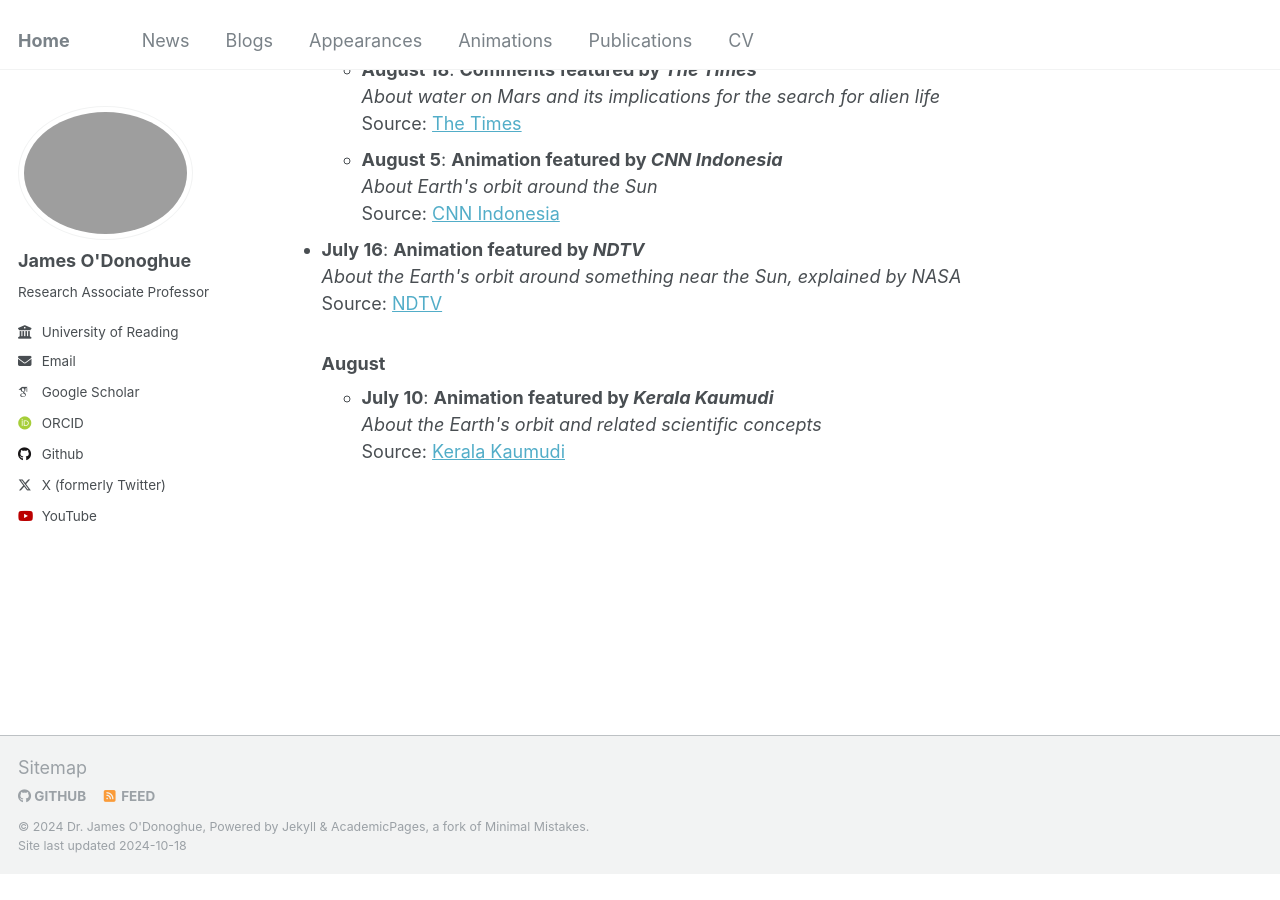
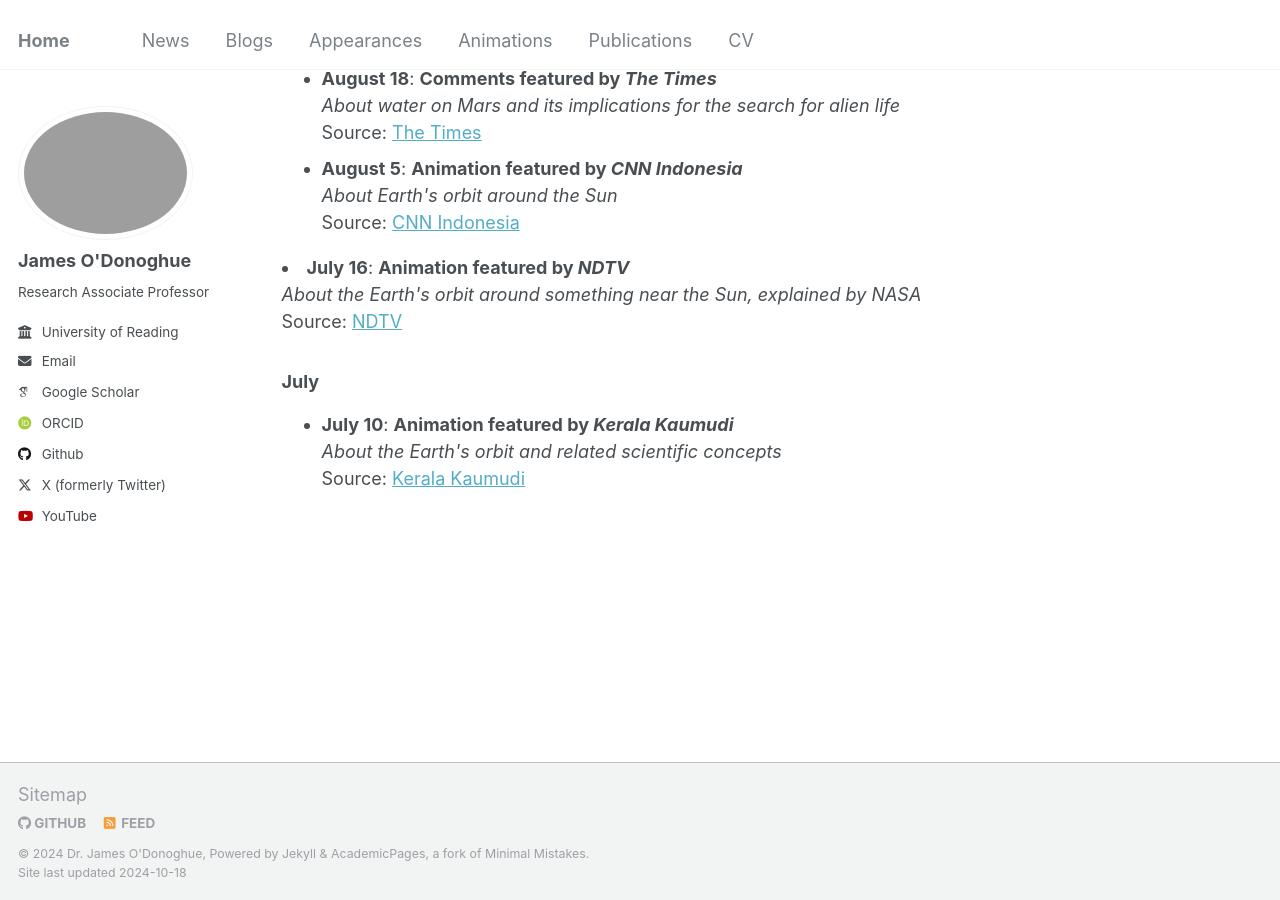
Before and after one commit to odonoghuespace/odonoghuespace.github.io, a Jekyll site: the page built from _pages/news.html, in a window 1280 px wide and 900 px high, scrolled down 1111 px. Built offline with Jekyll 4.4.1, drawn with Linux system fonts in a browser that asks for light colours; some web fonts are replaced; before the commit the page ends 1984 px from its top, so only the background shows below that.

Commit message:
Update news.html

```diff
--- a/_pages/news.html
+++ b/_pages/news.html
@@ -52,6 +52,7 @@ Under construction.
     <em>About International Observe the Moon Night and public telescope use at the University</em><br>
     Sources: <a href="https://wokingham.today/university-open-for-public-use-of-telescopes-to-mark-international-observe-the-moon-night/">Wokingham Today</a> | <a href="https://www.readingchronicle.co.uk/news/24556570.nasa-lands-reading-international-observe-moon-night/">Reading Chronicle</a> | <a href="https://indianexpress.com/article/explained/explained-sci-tech/why-saturns-majestic-rings-will-briefly-disappear-in-march-2025-9552780/">Indian Express</a>
   </li>
+</ul>
 
 <h3>August</h3>
 <ul>
@@ -68,9 +69,10 @@ Under construction.
   <li><strong>July 16</strong>: <strong>Animation featured by <em>NDTV</em></strong><br>
     <em>About the Earth's orbit around something near the Sun, explained by NASA</em><br>
     Source: <a href="https://www.ndtv.com/science/the-earth-is-not-revolving-around-the-sun-but-something-else-nearby-nasa-explains-what-it-is-6116873">NDTV</a>
-</li>
+  </li>
+</ul>
 
-<h3>August</h3>
+<h3>July</h3>
 <ul>
   <li><strong>July 10</strong>: <strong>Animation featured by <em>Kerala Kaumudi</em></strong><br>
     <em>About the Earth's orbit and related scientific concepts</em><br>
```
